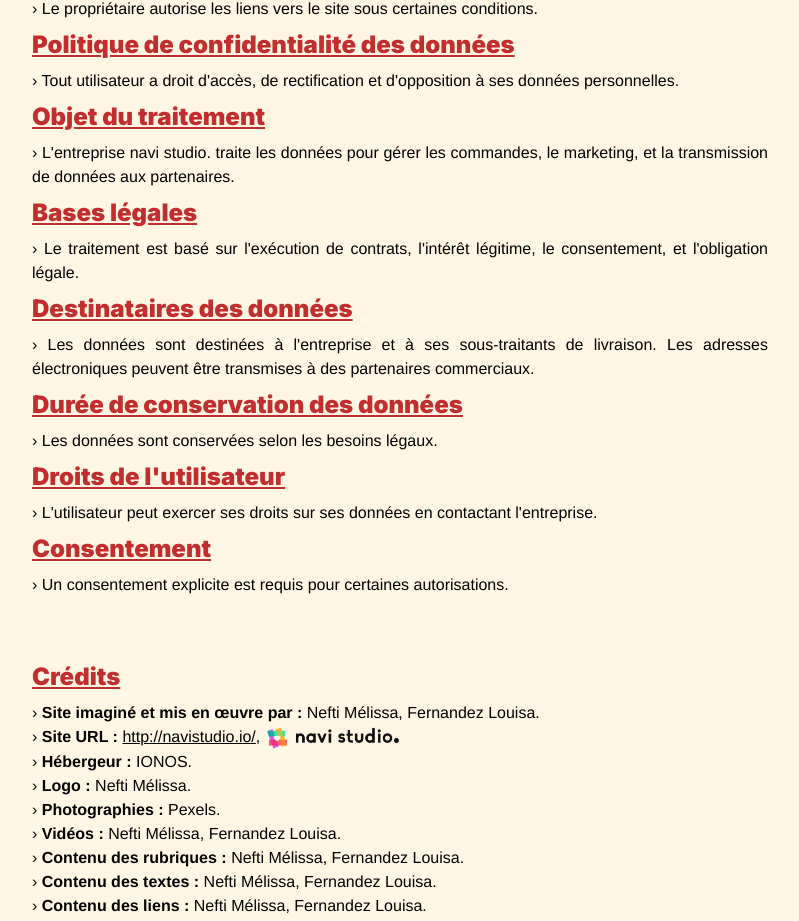
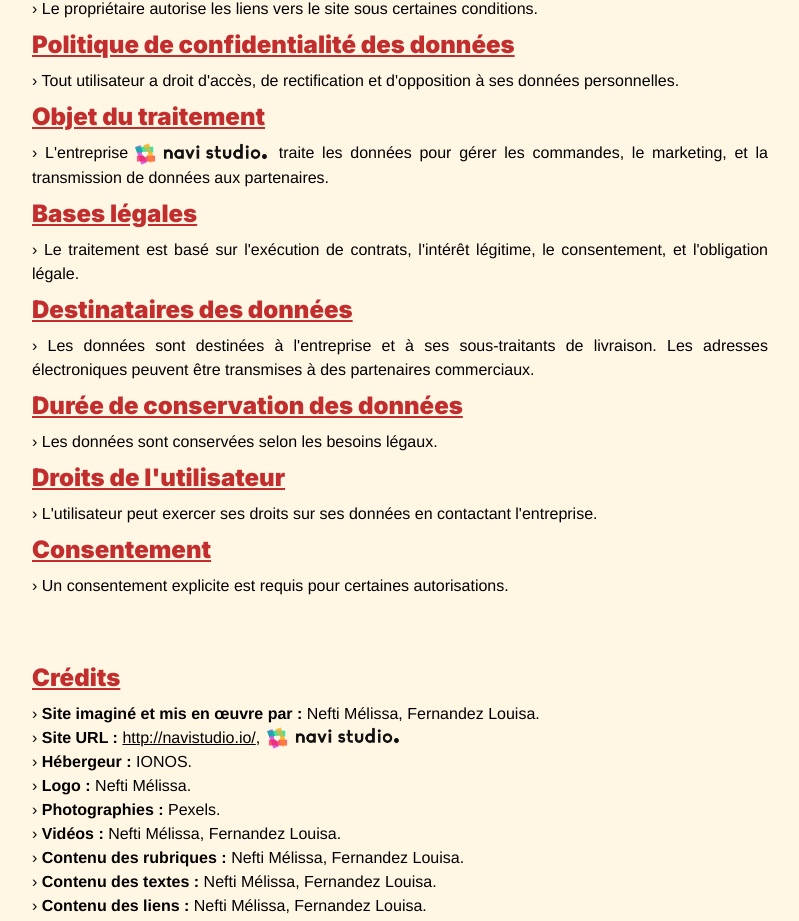
Before and after one commit to franzhopp/v3q, a React (Vite) app: page /mentions in a window 1280 px wide. Shown: the part 976-1897 px from the top of the page, without its empty margins (240-1039 px from the left). Built offline with nearby package versions, Linux system fonts and the light colour scheme; a web font is replaced by a local one.

Commit message:
[ADD] img from legality

```diff
--- a/src/Components/Privacy/Pages/PageMentions.jsx
+++ b/src/Components/Privacy/Pages/PageMentions.jsx
@@ -111,9 +111,14 @@ const PageMentions = () => {
             Objet du traitement
           </h2>
           <p className="text-black text-justify">
-            › L'entreprise navi studio. traite les données pour gérer les
-            commandes, le marketing, et la transmission de données aux
-            partenaires.
+            › L'entreprise
+            <img
+              src={ImgText}
+              className="h-6 ml-1 inline"
+              alt="Icône navi studio.."
+            />{" "}
+            traite les données pour gérer les commandes, le marketing, et la
+            transmission de données aux partenaires.
           </p>
 
           <h2 className="text-C22E2E font-inter underline text-2xl md:text-3xlfont-semibold mb-2 mt-2">
```
